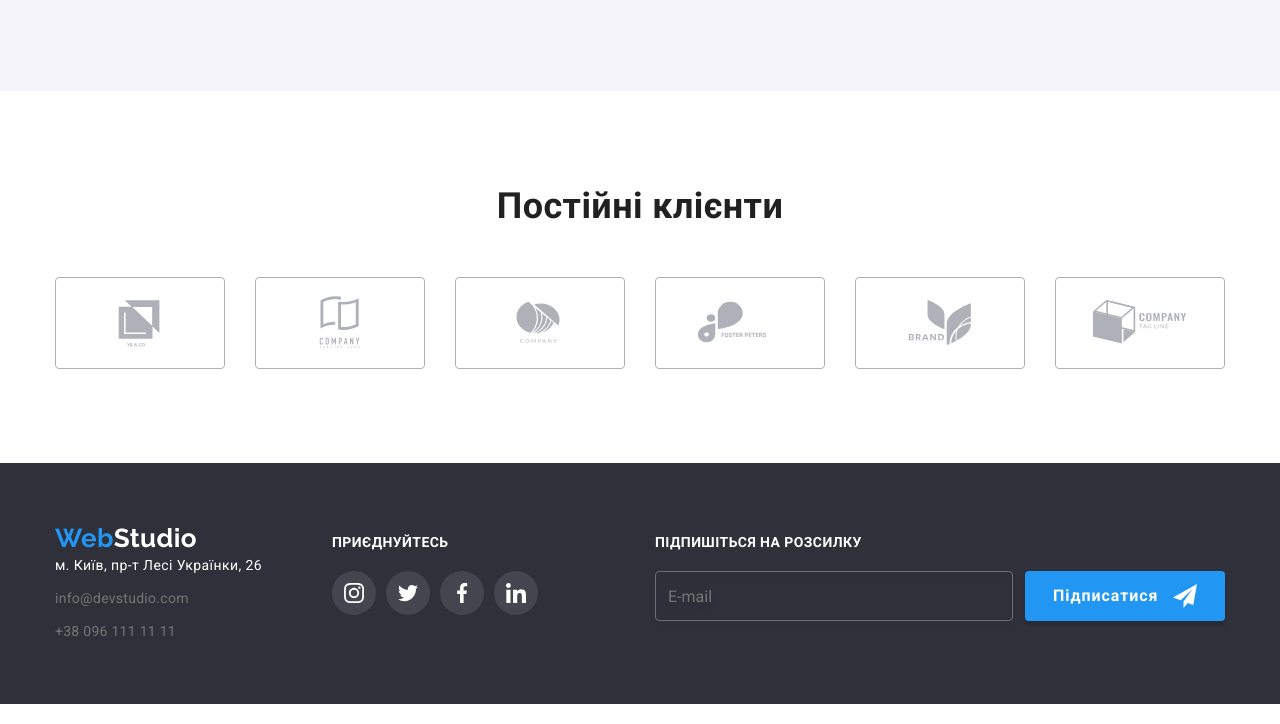
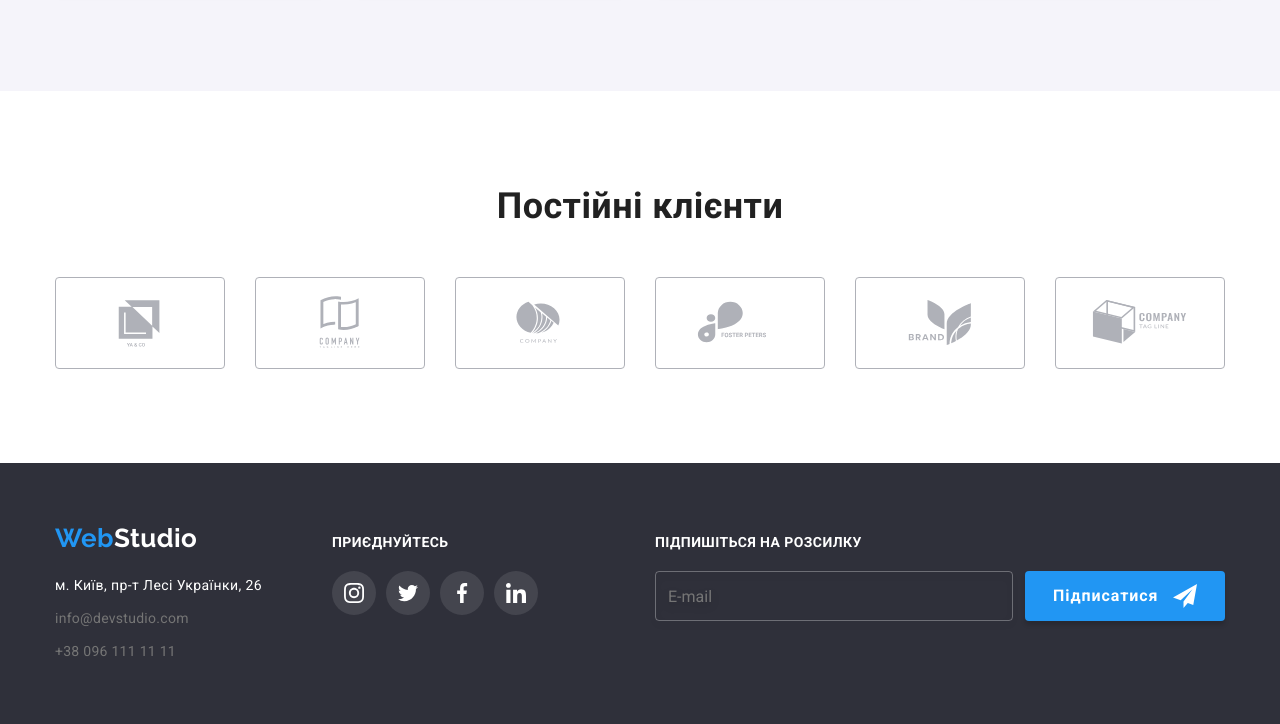
Before and after one commit to tanya-2311/goit-markup-hw-07, a plain HTML site: page index.html in a window 1280 px wide. Shown: the part 2214-2938 px from the top of the page. Drawn offline with nearby package versions, Linux system fonts and the light colour scheme.

Commit message:
поправки ментора - падінги

```diff
--- a/sass/components/_footer.scss
+++ b/sass/components/_footer.scss
@@ -110,4 +110,5 @@
 
 .footer-contacts {
     margin-right: 70px;
+
 }
--- a/sass/components/_forms.scss
+++ b/sass/components/_forms.scss
@@ -122,7 +122,7 @@
 .form-field {
     position: relative;
     display: block;
-
+margin-bottom: 10px;
     color: var(--logo-text-color);
 
     &:focus-within,
@@ -138,7 +138,7 @@
     margin-bottom: 0;
 }
 .span-label-modal {
-    /* position: absolute; */
+
     display: block;
     margin-bottom: 4px;
 
--- a/sass/components/_logo.scss
+++ b/sass/components/_logo.scss
@@ -13,7 +13,8 @@
     color: var(--logo-text-color);
 }
 
-.logo-footer {
+.logo-footer {display: flex;
+    margin-bottom: 20px;
     color: var(--brand-color);
     text-decoration: none;
     font-family: var(--secondary-font);
```
Also changed, not shown: css/main.css, css/main.min.css, 2 other files.
